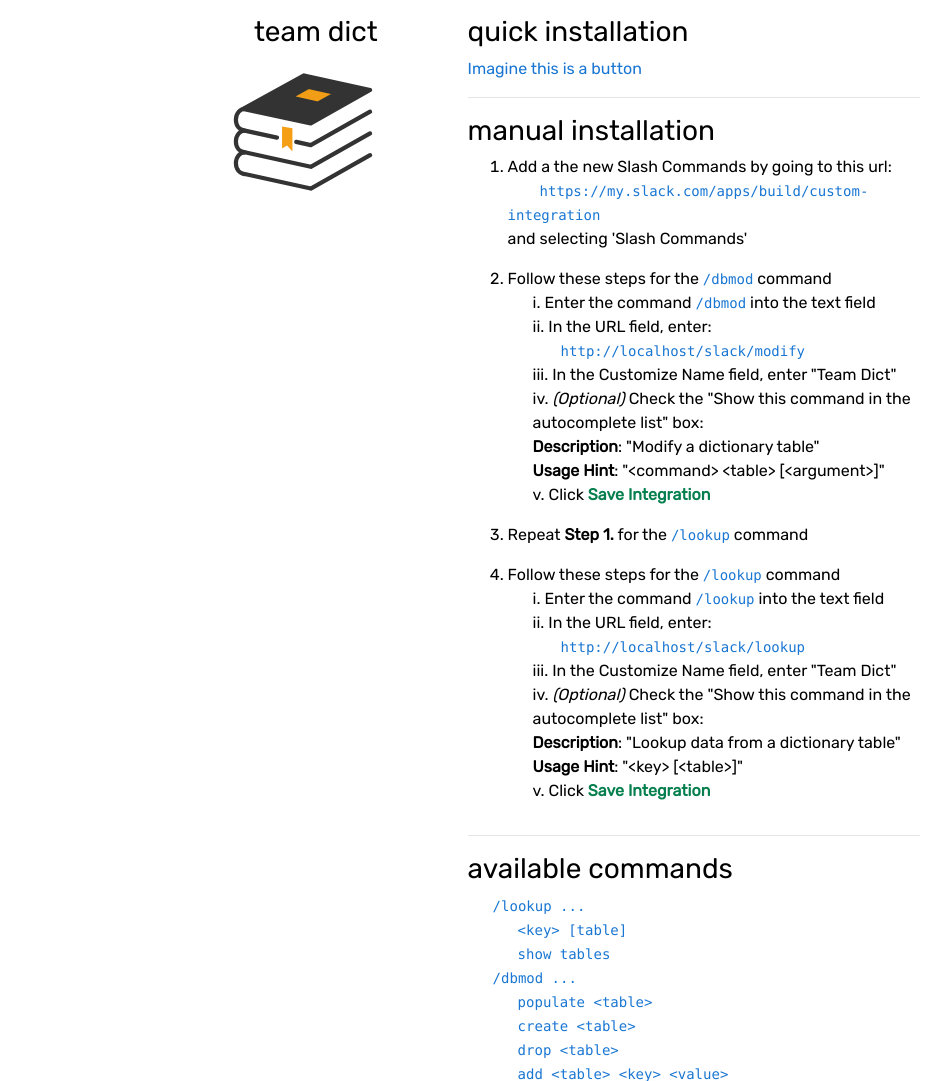
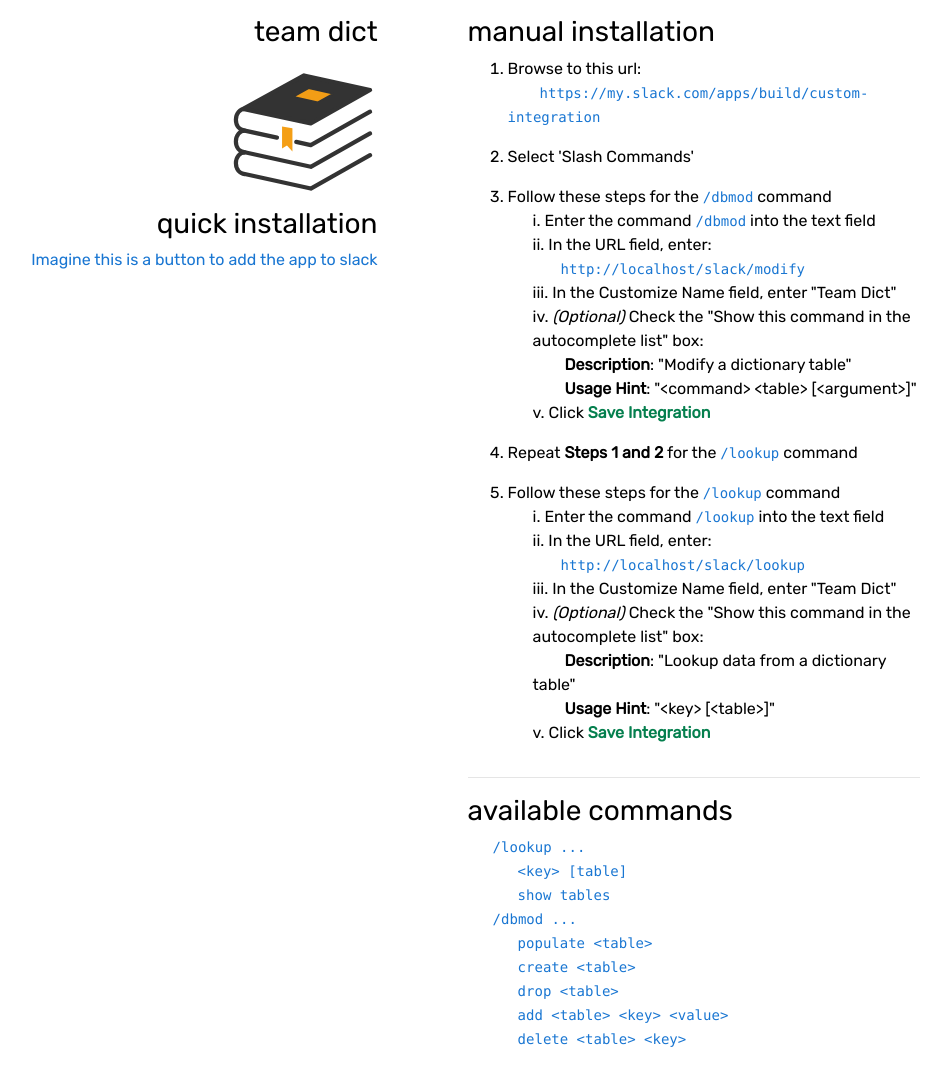
Before and after one commit to ChristopherDaw/cslocks, a Flask app: page / in a window 1280 px wide. Shown: the part 86-1167 px from the top of the page, without its empty margins (132-1083 px from the left). After the commit the page ends 1133 px from the top, so only its background shows below. Run offline with Flask 2, Linux system fonts and the light colour scheme; parts of the project's set-up code (start-up, migrations or seed data) failed here and were passed over; some libraries are stand-ins or nearby versions.

Commit message:
Minor rearrange and styling changes

```diff
--- a/teamdict/templates/index.html
+++ b/teamdict/templates/index.html
@@ -21,18 +21,17 @@
         <div class="projinfo">
           <h3>team dict</h3>
           <img src="{{ url_for('static', filename='book.svg') }}" height="150" width="150">
+          <h3>quick installation</h3>
+          <a href="{{ url_for('homepage') }}">Imagine this is a button to add the app to slack</a>
         </div>
       </div>
       <div class="col-6">
         <div class="installation">
-          <h3>quick installation</h3>
-          <a href="https://google.com">Imagine this is a button</a>
-          <hr>
           <h3>manual installation</h3>
           <ol>
-            <li>Add a the new Slash Commands by going to this url:<br>
-              <a class="tab" href='https://my.slack.com/apps/build/custom-integration'><code>https://my.slack.com/apps/build/custom-integration</code></a><br>
-              and selecting 'Slash Commands'</li>
+            <li>Browse to this url:<br>
+              <a class="tab" href='https://my.slack.com/apps/build/custom-integration'><code>https://my.slack.com/apps/build/custom-integration</code></a><br></li>
+            <li>Select 'Slash Commands'</li>
             <li>Follow these steps for the <code>/dbmod</code> command
             <ul>
               <li>i. Enter the command <code>/dbmod</code> into the text field</li>
@@ -40,11 +39,11 @@
               <code class="tab">{{ url_for('modify', _external=True) }}</code></li>
               <li>iii. In the Customize Name field, enter "Team Dict"</li>
               <li>iv. <i>(Optional)</i> Check the "Show this command in the autocomplete list" box:<br>
-                <b>Description</b>: "Modify a dictionary table"<br>
-                <b>Usage Hint</b>: "&lt;command&gt; &lt;table&gt; [&lt;argument&gt;]"</li>
+                <b class="tab">Description</b>: "Modify a dictionary table"<br>
+                <b class="tab">Usage Hint</b>: "&lt;command&gt; &lt;table&gt; [&lt;argument&gt;]"</li>
               <li>v. Click <b class="savegreen">Save Integration</b></li>
             </ul>
-            <li>Repeat <b>Step 1.</b> for the <code>/lookup</code> command</li>
+            <li>Repeat <b>Steps 1 and 2</b> for the <code>/lookup</code> command</li>
             <li>Follow these steps for the <code>/lookup</code> command
             <ul>
               <li>i. Enter the command <code>/lookup</code> into the text field</li>
@@ -52,8 +51,8 @@
               <code class="tab">{{ url_for('lookup', _external=True) }}</code></li>
               <li>iii. In the Customize Name field, enter "Team Dict"</li>
               <li>iv. <i>(Optional)</i> Check the "Show this command in the autocomplete list" box:<br>
-                <b>Description</b>: "Lookup data from a dictionary table"<br>
-                <b>Usage Hint</b>: "&lt;key&gt; [&lt;table&gt;]"</li>
+                <b class="tab">Description</b>: "Lookup data from a dictionary table"<br>
+                <b class="tab">Usage Hint</b>: "&lt;key&gt; [&lt;table&gt;]"</li>
               <li>v. Click <b class="savegreen">Save Integration</b></li>
             </ul>
           </ol>
```
